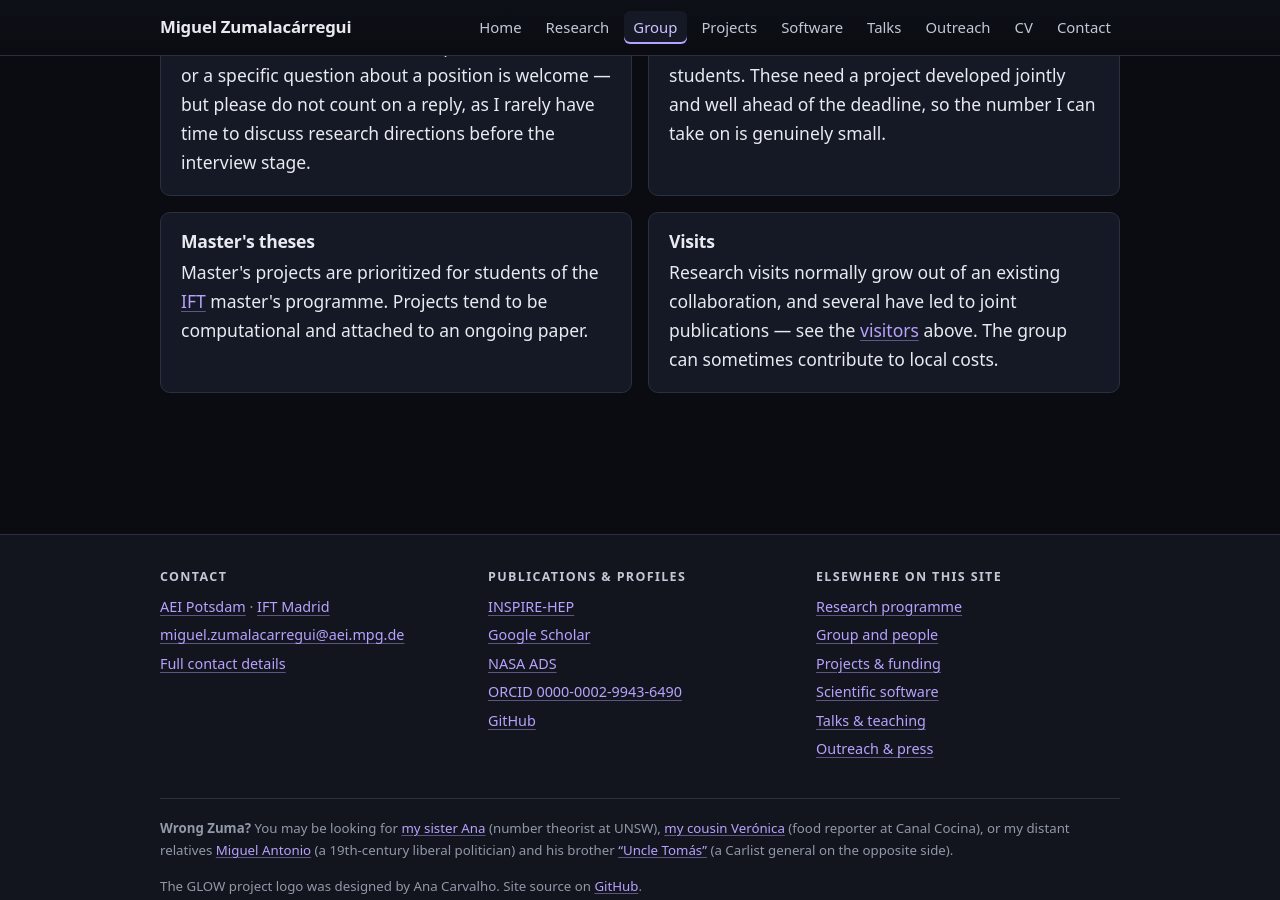
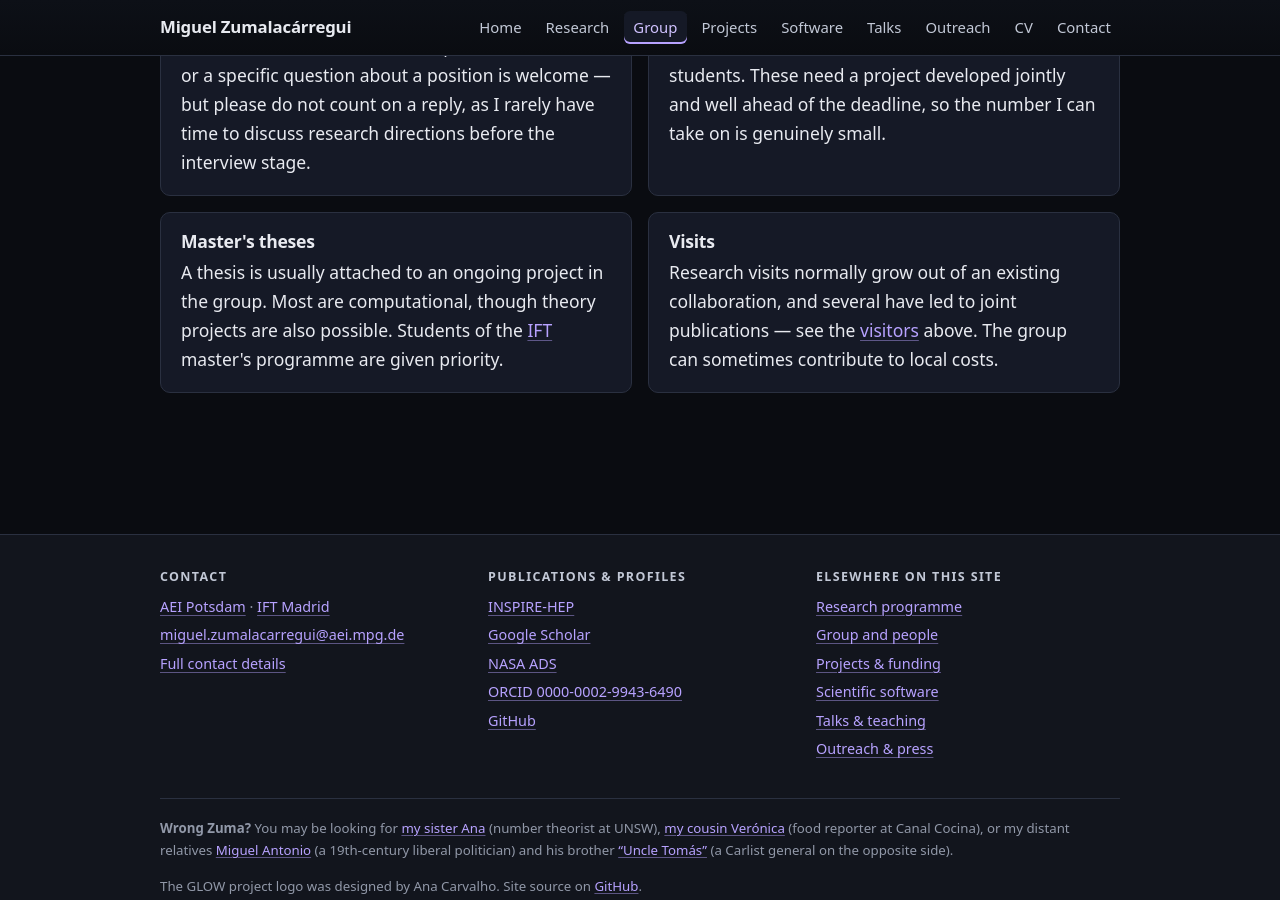
Before and after one commit to miguelzuma/miguelzuma.github.io, a Jekyll site: the page built from group.html, in a window 1280 px wide and 900 px high, scrolled down 4142 px. Built offline with Jekyll 4.4.1, drawn with Linux system fonts in a browser that asks for light colours.

Commit message:
Master's theses: allow theory projects, IFT priority last
Theory projects are possible, not only computational ones. "Ongoing paper"
becomes "ongoing project", and the IFT priority moves to the end so the card
leads with what the work is rather than with who gets preference.

Co-Authored-By: Claude Opus 5 (1M context) <noreply@anthropic.com>
Claude-Session: https://claude.ai/code/session_01E2ZbXszK9qt9svKVxU5Yrt

```diff
--- a/group.html
+++ b/group.html
@@ -149,10 +149,10 @@ description: >-
     <article class="card">
       <h3 class="card-title">Master's theses</h3>
       <p>
-        Master's projects are prioritized for students of the
-        <a href="{{ site.affiliation.secondary_url }}" rel="noopener">IFT</a>
-        master's programme. Projects tend to be computational and attached to
-        an ongoing paper.
+        A thesis is usually attached to an ongoing project in the group. Most
+        are computational, though theory projects are also possible. Students of
+        the <a href="{{ site.affiliation.secondary_url }}" rel="noopener">IFT</a>
+        master's programme are given priority.
       </p>
     </article>
 
```
